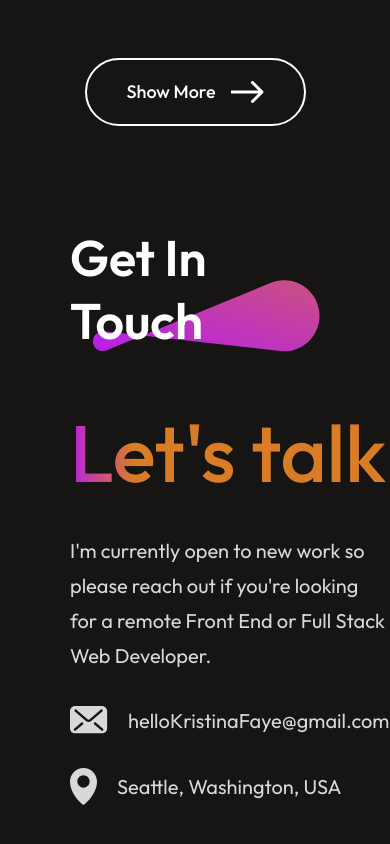
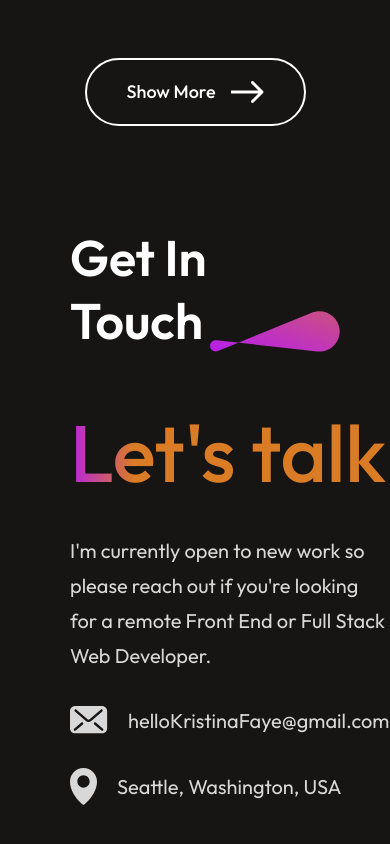
Before and after one commit to hellokristinafaye/portfolio-react, a React (Vite) app: page / in a window 390 px wide. Shown: the part 4068-4912 px from the top of the page. Built offline with nearby package versions, Linux system fonts and the light colour scheme.

Commit message:
contact title done

```diff
--- a/src/components/Contact/Contact.css
+++ b/src/components/Contact/Contact.css
@@ -115,4 +115,8 @@
         font-size: 50px;
         font-weight: 600;
     }
+    .contact-title img {
+        width: 130px;
+        margin-right: -20px;
+    }
 }
```
